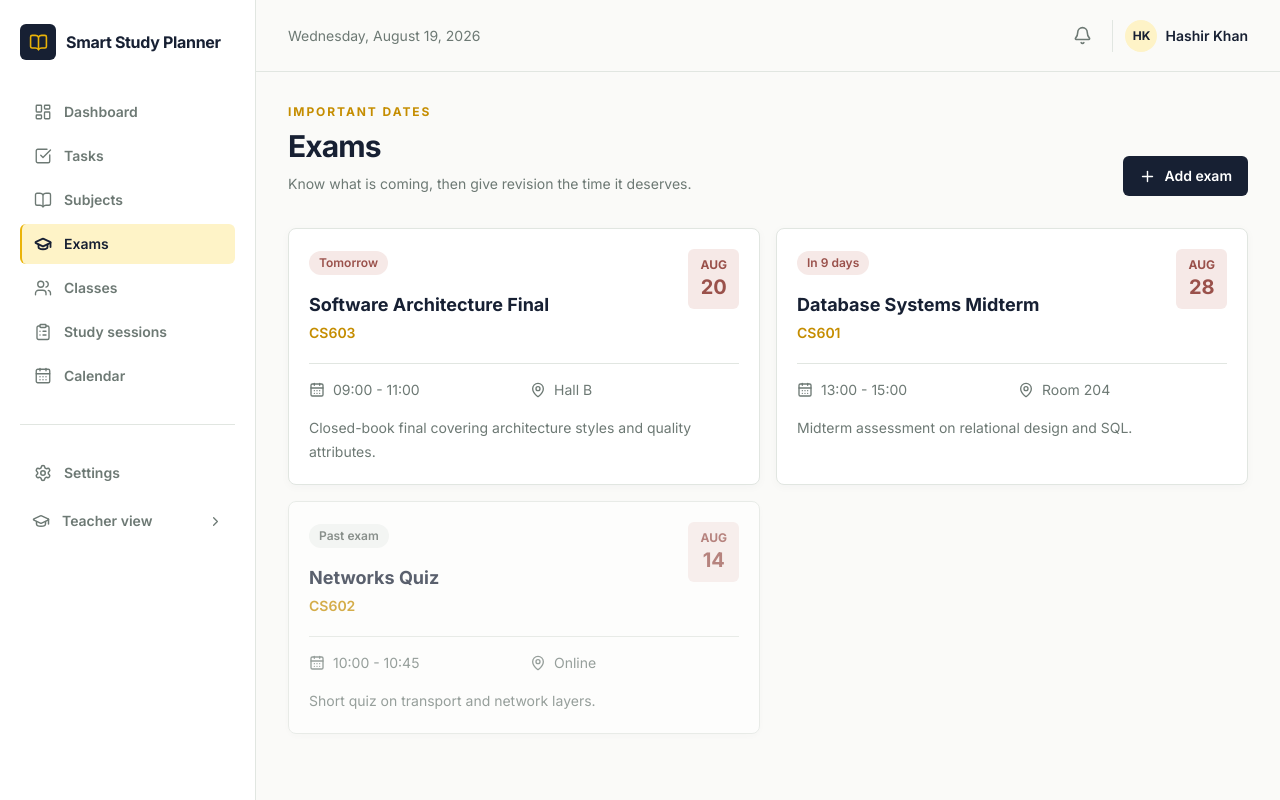
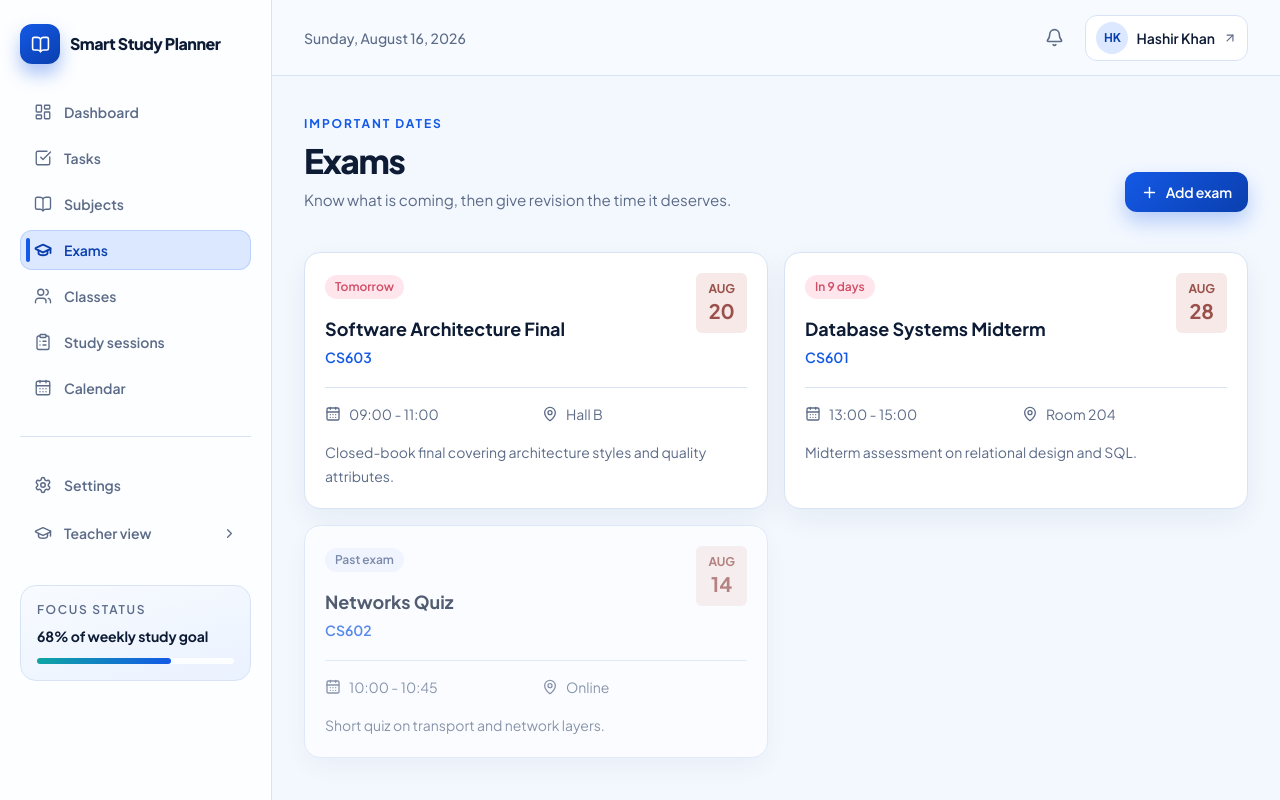
Before and after one commit to pikacoder44/Study-Planner, a Next.js app: page /exams in a window 1280 px wide. Built offline with nearby package versions, Linux system fonts and the light colour scheme.

Commit message:
Updated overall design

```diff
--- a/app/globals.css
+++ b/app/globals.css
@@ -1,33 +1,54 @@
 @import "tailwindcss";
 
 :root {
-  --background: #fafaf8;
-  --surface-muted: #f3f5f2;
-  --ink: #172033;
-  --navy: #172033;
-  --amber: #eab308;
-  --amber-soft: #fef3c7;
-  --muted: #6d7974;
-  --border: #e1e6e1;
-  --accent: #c58d00;
-  --accent-strong: #a87500;
+  --background: #f3f8ff;
+  --surface: #ffffff;
+  --surface-muted: #ecf3ff;
+  --ink: #0d1b35;
+  --muted: #5c6b88;
+  --border: #d8e3f6;
+  --primary: #1459e6;
+  --primary-strong: #0a3fae;
+  --primary-soft: #dbe8ff;
+  --support: #0ea5a4;
+  --support-soft: #dbf6f4;
+  --accent: var(--primary);
+  --accent-strong: var(--primary-strong);
+  --navy: var(--ink);
+  --amber: var(--support);
+  --amber-soft: var(--support-soft);
+  --danger: #d24c66;
+  --danger-soft: #ffe6ed;
+  --shadow-soft: 0 14px 36px rgba(9, 28, 68, 0.08);
+  --shadow-card: 0 10px 28px rgba(9, 28, 68, 0.06);
+  --page-gradient:
+    radial-gradient(circle at 12% 0%, #dff1ff 0%, transparent 36%),
+    radial-gradient(circle at 88% 14%, #e4e9ff 0%, transparent 32%),
+    linear-gradient(180deg, #f7fbff 0%, #f2f7ff 44%, #eef5ff 100%);
 }
 
 @theme inline {
   --color-background: var(--background);
   --color-foreground: var(--ink);
-  --font-sans: var(--font-inter);
+  --font-sans: var(--font-jakarta);
 }
 
 body {
-  background: var(--background);
+  background: var(--page-gradient);
   color: var(--ink);
-  font-family: var(--font-inter), sans-serif;
+  font-family: var(--font-jakarta), sans-serif;
+  min-height: 100vh;
 }
 
 * {
   box-sizing: border-box;
 }
+
+::selection {
+  background: var(--primary-soft);
+  color: var(--ink);
+}
+
 button,
 a,
 input,
@@ -35,3 +56,16 @@ select,
 textarea {
   -webkit-tap-highlight-color: transparent;
 }
+
+a,
+button,
+input,
+select,
+textarea {
+  transition:
+    color 160ms ease,
+    background-color 160ms ease,
+    border-color 160ms ease,
+    box-shadow 160ms ease,
+    transform 160ms ease;
+}
--- a/app/layout.tsx
+++ b/app/layout.tsx
@@ -1,20 +1,21 @@
 import type { Metadata } from "next";
-import { Inter } from "next/font/google";
+import { Plus_Jakarta_Sans } from "next/font/google";
 import "./globals.css";
 
-const inter = Inter({
-  variable: "--font-inter",
+const plusJakarta = Plus_Jakarta_Sans({
+  variable: "--font-jakarta",
   subsets: ["latin"],
+  weight: ["400", "500", "600", "700", "800"],
 });
 
 export const metadata: Metadata = {
-  title: "Study Planner",
-  description: "A calm place to organize your academic week.",
+  title: "Smart Study Planner",
+  description: "A modern workspace for focused learning.",
 };
 
 export default function RootLayout({ children }: LayoutProps<"/">) {
   return (
-    <html lang="en" className={`${inter.variable} h-full antialiased`}>
+    <html lang="en" className={`${plusJakarta.variable} h-full antialiased`}>
       <body className="min-h-full">{children}</body>
     </html>
   );
--- a/components/AppShell.tsx
+++ b/components/AppShell.tsx
@@ -3,6 +3,7 @@
 import Link from "next/link";
 import { usePathname } from "next/navigation";
 import {
+  ArrowUpRight,
   Bell,
   BookOpen,
   CalendarDays,
@@ -32,30 +33,37 @@ const mainLinks = [
 export default function AppShell({ children }: { children: ReactNode }) {
   const pathname = usePathname();
   const [mobileOpen, setMobileOpen] = useState(false);
+  const todayLabel = new Intl.DateTimeFormat("en-US", {
+    weekday: "long",
+    month: "long",
+    day: "numeric",
+    year: "numeric",
+  }).format(new Date());
+
   const navigation = (
     <>
-      <div className="mb-8 flex items-center justify-between">
+      <div className="mb-7 flex items-center justify-between">
         <Link
           href="/dashboard"
           className="flex items-center gap-2.5"
           onClick={() => setMobileOpen(false)}
         >
-          <span className="flex h-9 w-9 items-center justify-center rounded-md bg-[var(--navy)] text-[var(--amber)]">
+          <span className="flex h-10 w-10 items-center justify-center rounded-xl bg-[linear-gradient(145deg,var(--primary),var(--primary-strong))] text-white shadow-[0_10px_18px_rgba(20,89,230,0.35)]">
             <BookOpen size={19} />
           </span>
-          <span className="text-base font-bold tracking-[-0.02em] text-[var(--ink)]">
+          <span className="text-base font-extrabold tracking-[-0.03em] text-[var(--ink)]">
             Smart Study Planner
           </span>
         </Link>
         <button
-          className="rounded-md p-2 text-[var(--muted)] lg:hidden"
+          className="rounded-xl p-2 text-[var(--muted)] hover:bg-[var(--surface-muted)] lg:hidden"
           onClick={() => setMobileOpen(false)}
           aria-label="Close navigation"
         >
           <X size={19} />
         </button>
       </div>
-      <nav className="space-y-1" aria-label="Main navigation">
+      <nav className="space-y-1.5" aria-label="Main navigation">
         {mainLinks.map(([label, href, Icon]) => {
           const active = pathname === href || pathname.startsWith(`${href}/`);
           return (
@@ -63,8 +71,11 @@ export default function AppShell({ children }: { children: ReactNode }) {
               key={href}
               href={href}
               onClick={() => setMobileOpen(false)}
-              className={`flex items-center gap-3 rounded-md border-l-2 px-3 py-2.5 text-sm font-semibold transition-colors ${active ? "border-[var(--amber)] bg-[var(--amber-soft)] text-[var(--ink)]" : "border-transparent text-[var(--muted)] hover:bg-[var(--surface-muted)] hover:text-[var(--ink)]"}`}
+              className={`group relative flex items-center gap-3 rounded-xl px-3.5 py-2.5 text-sm font-semibold transition ${active ? "bg-[var(--primary-soft)] text-[var(--primary-strong)] shadow-[inset_0_0_0_1px_rgba(20,89,230,0.16)]" : "text-[var(--muted)] hover:bg-[var(--surface-muted)] hover:text-[var(--ink)]"}`}
             >
+              {active && (
+                <span className="absolute left-1.5 top-1/2 h-6 w-1 -translate-y-1/2 rounded-full bg-[var(--primary)]" />
+              )}
               <Icon size={18} strokeWidth={active ? 2.4 : 1.8} />
               {label}
             </Link>
@@ -75,7 +86,7 @@ export default function AppShell({ children }: { children: ReactNode }) {
       <Link
         href="/settings"
         onClick={() => setMobileOpen(false)}
-        className={`flex items-center gap-3 rounded-md border-l-2 px-3 py-2.5 text-sm font-semibold ${pathname.startsWith("/settings") ? "border-[var(--amber)] bg-[var(--amber-soft)] text-[var(--ink)]" : "border-transparent text-[var(--muted)] hover:bg-[var(--surface-muted)]"}`}
+        className={`flex items-center gap-3 rounded-xl px-3.5 py-2.5 text-sm font-semibold ${pathname.startsWith("/settings") ? "bg-[var(--primary-soft)] text-[var(--primary-strong)]" : "text-[var(--muted)] hover:bg-[var(--surface-muted)]"}`}
       >
         <Settings size={18} />
         Settings
@@ -83,62 +94,81 @@ export default function AppShell({ children }: { children: ReactNode }) {
       <Link
         href="/teacher"
         onClick={() => setMobileOpen(false)}
-        className="mt-2 flex items-center gap-3 rounded-md px-3 py-2.5 text-sm font-semibold text-[var(--muted)] hover:bg-[var(--surface-muted)]"
+        className="mt-2 flex items-center gap-3 rounded-xl px-3.5 py-2.5 text-sm font-semibold text-[var(--muted)] hover:bg-[var(--surface-muted)]"
       >
         <GraduationCap size={18} />
         Teacher view
         <ChevronRight size={15} className="ml-auto" />
       </Link>
+
+      <div className="mt-8 rounded-2xl border border-[var(--border)] bg-[linear-gradient(165deg,#f8fbff,#eaf2ff)] p-4">
+        <p className="text-xs font-semibold uppercase tracking-[0.14em] text-[var(--muted)]">
+          Focus status
+        </p>
+        <p className="mt-2 text-sm font-bold tracking-[-0.01em] text-[var(--ink)]">
+          68% of weekly study goal
+        </p>
+        <div className="mt-3 h-1.5 rounded-full bg-white/90">
+          <div className="h-full w-[68%] rounded-full bg-[linear-gradient(90deg,var(--support),var(--primary))]" />
+        </div>
+      </div>
     </>
   );
   return (
     <div className="min-h-screen bg-[var(--background)] text-[var(--ink)]">
-      <aside className="fixed inset-y-0 left-0 z-30 hidden w-64 border-r border-[var(--border)] bg-white px-5 py-6 lg:block">
+      <aside className="fixed inset-y-0 left-0 z-30 hidden w-68 border-r border-[var(--border)] bg-[rgba(255,255,255,0.8)] px-5 py-6 backdrop-blur-md lg:block">
         {navigation}
       </aside>
       {mobileOpen && (
         <div
-          className="fixed inset-0 z-40 bg-[#172033]/25 lg:hidden"
+          className="fixed inset-0 z-40 bg-[#0d1b35]/35 backdrop-blur-[2px] lg:hidden"
           onClick={() => setMobileOpen(false)}
         >
           <aside
-            className="h-full w-[min(84vw,300px)] bg-white px-5 py-6"
+            className="h-full w-[min(86vw,320px)] border-r border-[var(--border)] bg-[rgba(255,255,255,0.95)] px-5 py-6 backdrop-blur-md"
             onClick={(event) => event.stopPropagation()}
           >
             {navigation}
           </aside>
         </div>
       )}
-      <div className="lg:pl-64">
-        <header className="sticky top-0 z-20 flex h-[72px] items-center justify-between border-b border-[var(--border)] bg-[rgba(250,250,248,0.94)] px-5 backdrop-blur-sm sm:px-8">
+      <div className="lg:pl-68">
+        <header className="sticky top-0 z-20 flex h-[76px] items-center justify-between border-b border-[var(--border)] bg-[rgba(247,251,255,0.88)] px-5 backdrop-blur-md sm:px-8">
           <button
-            className="rounded-md p-2 text-[var(--muted)] hover:bg-white lg:hidden"
+            className="rounded-xl p-2 text-[var(--muted)] hover:bg-white lg:hidden"
             onClick={() => setMobileOpen(true)}
             aria-label="Open navigation"
           >
             <Menu size={21} />
           </button>
-          <div className="hidden text-sm text-[var(--muted)] lg:block">
-            Wednesday, August 19, 2026
+          <div className="hidden text-sm font-medium text-[var(--muted)] lg:block">
+            {todayLabel}
           </div>
           <div className="ml-auto flex items-center gap-3">
             <button
-              className="rounded-md p-2 text-[var(--muted)] hover:bg-white"
+              className="rounded-xl border border-transparent p-2 text-[var(--muted)] hover:border-[var(--border)] hover:bg-white"
               aria-label="Notifications"
             >
               <Bell size={19} />
             </button>
-            <div className="flex items-center gap-2 border-l border-[var(--border)] pl-3">
-              <span className="flex h-8 w-8 items-center justify-center rounded-full bg-[var(--amber-soft)] text-xs font-bold text-[var(--ink)]">
+            <Link
+              href="/user/profile"
+              className="flex items-center gap-2 rounded-xl border border-[var(--border)] bg-white px-2.5 py-1.5 hover:border-[var(--primary)]"
+            >
+              <span className="flex h-8 w-8 items-center justify-center rounded-full bg-[var(--primary-soft)] text-xs font-bold text-[var(--primary-strong)]">
                 HK
               </span>
               <span className="hidden text-sm font-semibold sm:block">
                 {currentUser.name}
               </span>
-            </div>
+              <ArrowUpRight
+                size={14}
+                className="hidden text-[var(--muted)] sm:block"
+              />
+            </Link>
           </div>
         </header>
-        <main className="mx-auto max-w-[1440px] px-5 py-8 sm:px-8">
+        <main className="mx-auto max-w-[1440px] px-5 py-8 sm:px-8 sm:py-10">
           {children}
         </main>
       </div>
--- a/components/ui.tsx
+++ b/components/ui.tsx
@@ -3,7 +3,11 @@ import type {
   InputHTMLAttributes,
   ReactNode,
   SelectHTMLAttributes,
+  TextareaHTMLAttributes,
 } from "react";
+
+const cn = (...classes: Array<string | undefined>) =>
+  classes.filter(Boolean).join(" ");
 
 export function Button({
   variant = "primary",
@@ -13,16 +17,22 @@ export function Button({
   variant?: "primary" | "secondary" | "ghost" | "danger";
 }) {
   const styles = {
-    primary: "bg-[var(--navy)] text-white hover:bg-[#25324b]",
+    primary:
+      "bg-[linear-gradient(135deg,var(--primary),var(--primary-strong))] text-white shadow-[0_10px_20px_rgba(20,89,230,0.28)] hover:translate-y-[-1px] hover:shadow-[0_14px_28px_rgba(20,89,230,0.34)]",
     secondary:
-      "border border-[var(--border)] bg-white text-[var(--ink)] hover:bg-[var(--surface-muted)]",
+      "border border-[var(--border)] bg-white text-[var(--ink)] shadow-[0_4px_12px_rgba(9,28,68,0.05)] hover:bg-[var(--surface-muted)]",
     ghost:
-      "text-[var(--muted)] hover:bg-[var(--amber-soft)] hover:text-[var(--ink)]",
-    danger: "bg-[#a85a55] text-white hover:bg-[#914844]",
+      "text-[var(--muted)] hover:bg-[var(--primary-soft)] hover:text-[var(--ink)]",
+    danger:
+      "bg-[linear-gradient(135deg,var(--danger),#c03e57)] text-white shadow-[0_10px_20px_rgba(210,76,102,0.24)] hover:translate-y-[-1px] hover:shadow-[0_14px_28px_rgba(210,76,102,0.3)]",
   };
   return (
     <button
-      className={`inline-flex min-h-10 items-center justify-center gap-2 rounded-md px-4 text-sm font-semibold transition-colors focus-visible:outline-2 focus-visible:outline-offset-2 focus-visible:outline-[var(--amber)] disabled:cursor-not-allowed disabled:opacity-50 ${styles[variant]} ${className}`}
+      className={cn(
+        "inline-flex min-h-10 items-center justify-center gap-2 rounded-xl px-4 text-sm font-semibold tracking-[-0.01em] transition duration-150 focus-visible:outline-2 focus-visible:outline-offset-2 focus-visible:outline-[var(--primary)] disabled:cursor-not-allowed disabled:opacity-50",
+        styles[variant],
+        className,
+      )}
       {...props}
     />
   );
@@ -37,7 +47,10 @@ export function Card({
 }) {
   return (
     <section
-      className={`rounded-lg border border-[var(--border)] bg-white shadow-[0_2px_10px_rgba(30,42,48,0.03)] ${className}`}
+      className={cn(
+        "rounded-2xl border border-[var(--border)] bg-[var(--surface)] shadow-[var(--shadow-card)]",
+        className,
+      )}
     >
       {children}
     </section>
@@ -52,15 +65,18 @@ export function Badge({
   tone?: "neutral" | "blue" | "green" | "amber" | "red";
 }) {
   const tones = {
-    neutral: "bg-[#f1f3f1] text-[#59635e]",
-    blue: "bg-[#e9f0f3] text-[#315c72]",
-    green: "bg-[#eaf1e8] text-[#557149]",
-    amber: "bg-[#f6efe2] text-[#8b6a3f]",
-    red: "bg-[#f6e9e7] text-[#9a514b]",
+    neutral: "bg-[#eef3ff] text-[#4b5c87]",
+    blue: "bg-[var(--primary-soft)] text-[var(--primary-strong)]",
+    green: "bg-[var(--support-soft)] text-[#0b7e7c]",
+    amber: "bg-[#e8f9f8] text-[#0f7b79]",
+    red: "bg-[var(--danger-soft)] text-[var(--danger)]",
   };
   return (
     <span
-      className={`inline-flex items-center rounded-full px-2.5 py-1 text-xs font-semibold ${tones[tone]}`}
+      className={cn(
+        "inline-flex items-center rounded-full px-2.5 py-1 text-xs font-semibold",
+        tones[tone],
+      )}
     >
       {children}
     </span>
@@ -71,7 +87,10 @@ export function Input(props: InputHTMLAttributes<HTMLInputElement>) {
   return (
     <input
       {...props}
-      className={`h-11 w-full rounded-md border border-[var(--border)] bg-white px-3 text-sm text-[var(--ink)] outline-none placeholder:text-[#9aa39e] focus:border-[var(--accent)] focus:ring-2 focus:ring-[#eab308]/20 ${props.className ?? ""}`}
+      className={cn(
+        "h-11 w-full rounded-xl border border-[var(--border)] bg-white px-3 text-sm text-[var(--ink)] outline-none placeholder:text-[#8c9ab7] focus:border-[var(--primary)] focus:ring-2 focus:ring-[color:rgba(20,89,230,0.18)]",
+        props.className,
+      )}
     />
   );
 }
@@ -80,7 +99,22 @@ export function Select(props: SelectHTMLAttributes<HTMLSelectElement>) {
   return (
     <select
       {...props}
-      className={`h-11 w-full rounded-md border border-[var(--border)] bg-white px-3 text-sm text-[var(--ink)] outline-none focus:border-[var(--accent)] focus:ring-2 focus:ring-[#eab308]/20 ${props.className ?? ""}`}
+      className={cn(
+        "h-11 w-full rounded-xl border border-[var(--border)] bg-white px-3 text-sm text-[var(--ink)] outline-none focus:border-[var(--primary)] focus:ring-2 focus:ring-[color:rgba(20,89,230,0.18)]",
+        props.className,
+      )}
+    />
+  );
+}
+
+export function Textarea(props: TextareaHTMLAttributes<HTMLTextAreaElement>) {
+  return (
+    <textarea
+      {...props}
+      className={cn(
+        "min-h-28 w-full rounded-xl border border-[var(--border)] bg-white px-3 py-2.5 text-sm text-[var(--ink)] outline-none placeholder:text-[#8c9ab7] focus:border-[var(--primary)] focus:ring-2 focus:ring-[color:rgba(20,89,230,0.18)]",
+        props.className,
+      )}
     />
   );
 }
@@ -96,7 +130,7 @@ export function Field({
 }) {
   return (
     <label className="flex flex-col gap-2 text-sm font-semibold text-[var(--ink)]">
-      <span>{label}</span>
+      <span className="tracking-[-0.01em]">{label}</span>
       {children}
       {hint && (
         <span className="text-xs font-normal text-[var(--muted)]">{hint}</span>
@@ -117,18 +151,18 @@ export function PageHeader({
   action?: ReactNode;
 }) {
   return (
-    <div className="mb-8 flex flex-col gap-4 sm:flex-row sm:items-end sm:justify-between">
+    <div className="mb-8 flex flex-col gap-4 sm:mb-10 sm:flex-row sm:items-end sm:justify-between">
       <div>
         {eyebrow && (
-          <p className="mb-2 text-xs font-bold uppercase tracking-[0.16em] text-[var(--accent)]">
+          <p className="mb-2 text-xs font-bold uppercase tracking-[0.16em] text-[var(--primary)]">
             {eyebrow}
           </p>
         )}
-        <h1 className="text-3xl font-bold tracking-[-0.03em] text-[var(--ink)]">
+        <h1 className="text-3xl font-extrabold tracking-[-0.04em] text-[var(--ink)] sm:text-[2.1rem]">
           {title}
         </h1>
         {description && (
-          <p className="mt-2 max-w-2xl text-sm leading-6 text-[var(--muted)]">
+          <p className="mt-2 max-w-2xl text-sm leading-6 text-[var(--muted)] sm:text-[0.95rem]">
             {description}
           </p>
         )}
```
